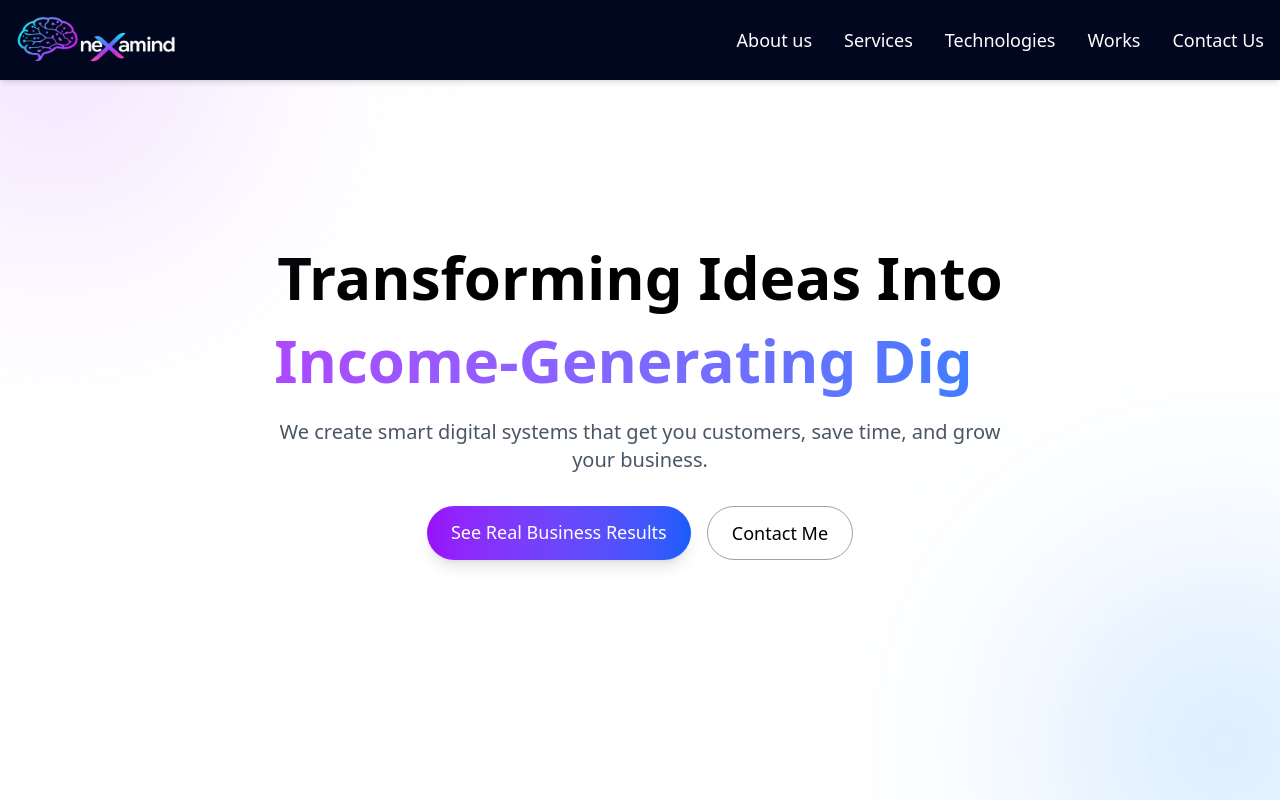
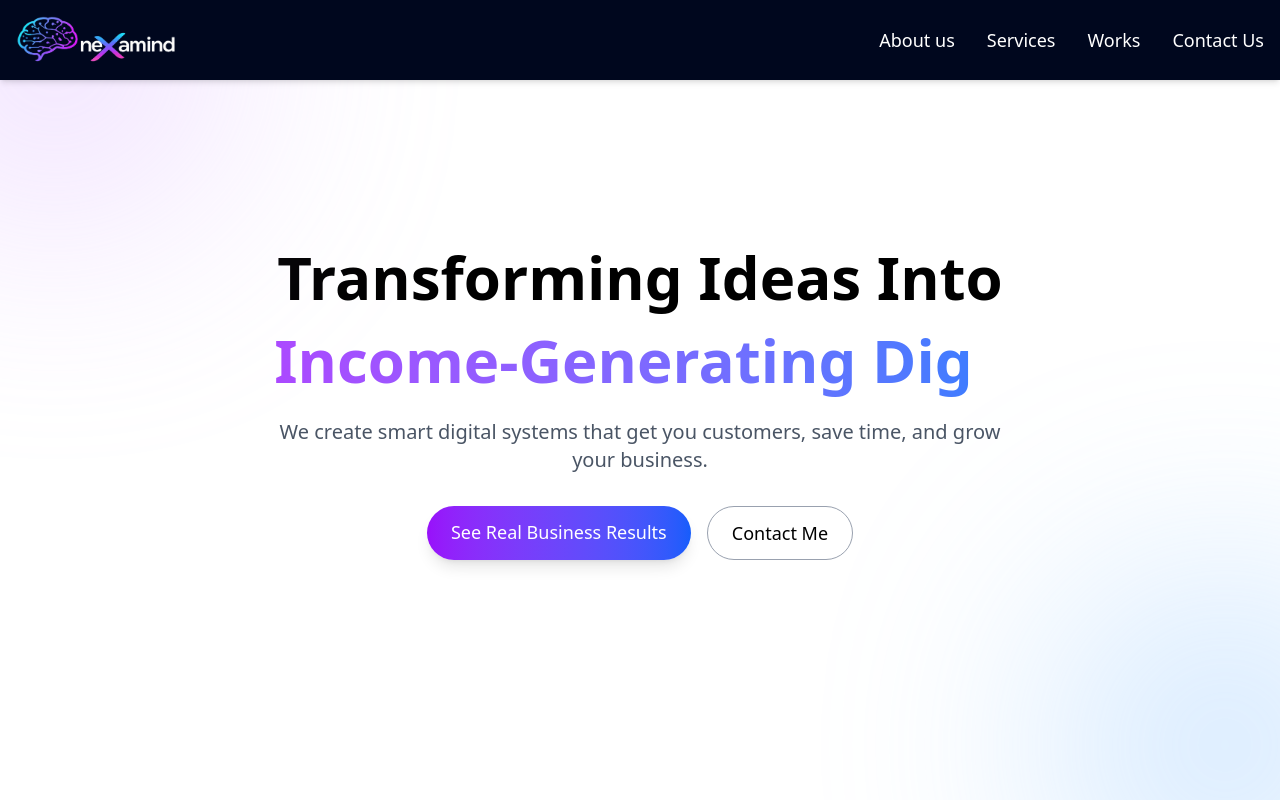
Before and after one commit to khanikgoyal/neXamide-solution, a React (Vite) app: page / in a window 1280 px wide. Shown: the top 800 px of the page. Built offline with nearby package versions, Linux system fonts and the light colour scheme.

Commit message:
Remove technology tab

```diff
--- a/src/components/Header.jsx
+++ b/src/components/Header.jsx
@@ -21,7 +21,7 @@ function Header() {
         <nav className="hidden md:flex gap-8 text-lg">
           <Link to="/aboutus" className="hover:text-[#b6fefe] transition">About us</Link>
           <Link to="/services" className="hover:text-[#b6fefe] transition">Services</Link>
-          <Link to="/technologies" className="hover:text-[#b6fefe] transition">Technologies</Link>
+          {/* <Link to="/technologies" className="hover:text-[#b6fefe] transition">Technologies</Link> */}
           <Link to="/works" className="hover:text-[#b6fefe] transition">Works</Link>
           <Link to="/contact-us" className="hover:text-[#b6fefe] transition">Contact Us</Link>
         </nav>
```
